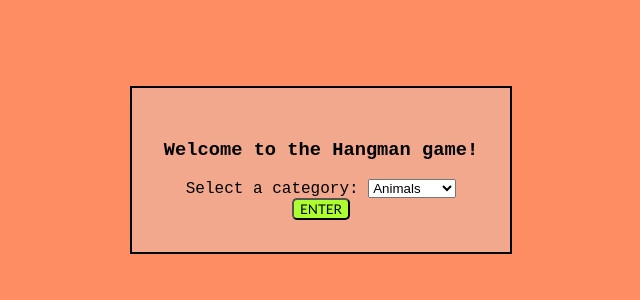
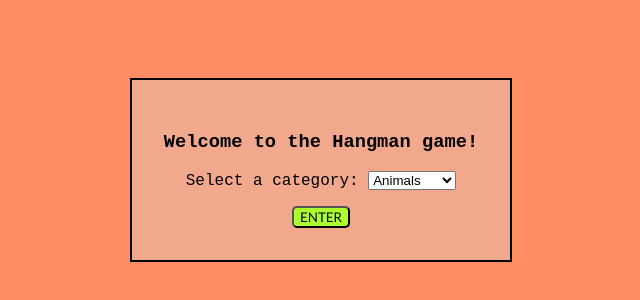
Before and after one commit to jonas-jasul/hangman, a plain HTML site: page index.html in a window 1280 px wide. Shown: the part 218-518 px from the top of the page, without its empty margins (319-959 px from the left). Drawn offline with Linux system fonts and the light colour scheme.

Commit message:
categories

```diff
--- a/css/hangman.css
+++ b/css/hangman.css
@@ -152,6 +152,9 @@ canvas {
     text-shadow: 2px 2px 2px black;
 }
 
+#enterBtn {
+    margin-top: 2vh;
+}
 #loseScreen {
     display: flex;
     flex-direction: column;
```
Also changed, not shown: js/hangman.js (+7 -2 lines), js/index.js (added, +17 -0 lines).
